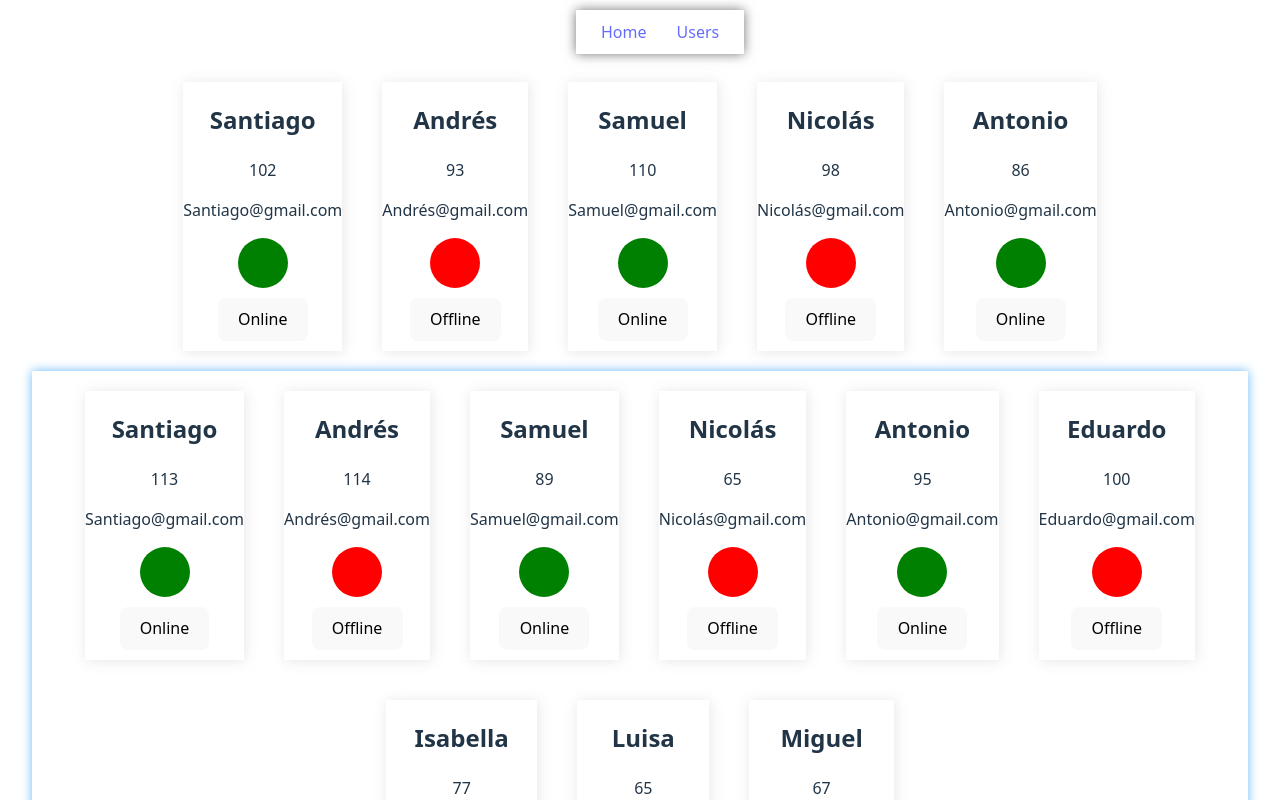
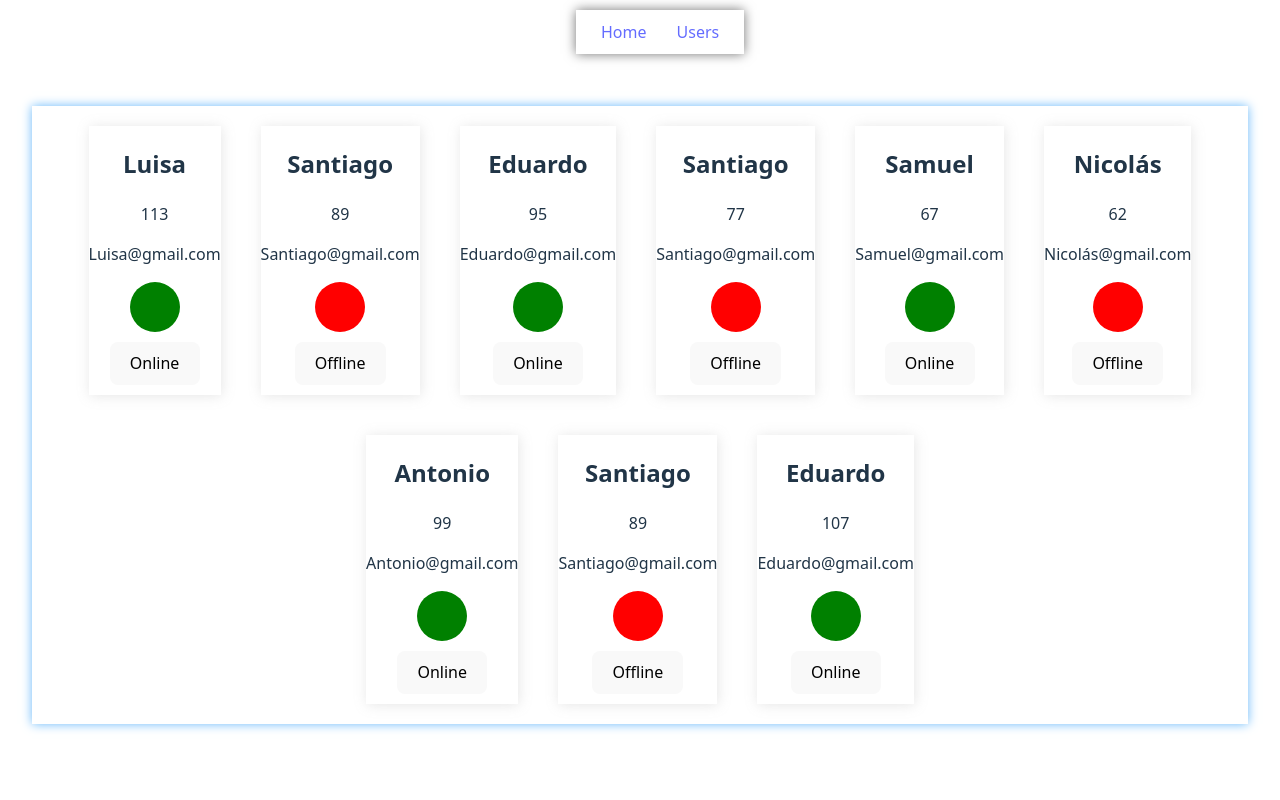
Before and after one commit to tutosrive/review-react, a React (Vite) app: page /users in a window 1280 px wide. Shown: the top 800 px of the page. Built offline with nearby package versions, Linux system fonts and the light colour scheme.

Commit message:
Refactorice and add new Objects (classes) to can see clean code, or try it! now has the Service and Utils folders and files.

```diff
--- a/src/components/UserCardContainer.tsx
+++ b/src/components/UserCardContainer.tsx
@@ -2,32 +2,13 @@ import { useEffect, useState, type FC } from 'react';
 import { User } from '../models/User';
 import UserCard from './UserCard';
 import Loader from './Loader';
-
-// Simulate query/fetch
-function randomId(str: string) {
-    return `${str}${crypto.randomUUID()}`;
-}
-
-function getUsersRandom() {
-    const usersLocal = [];
-    let flag = false;
-    const names = ['Santiago', 'Andrés', 'Samuel', 'Nicolás', 'Antonio', 'Eduardo', 'Isabella', 'Luisa', 'Miguel'];
-
-    for (let i = 0; i < names.length; i++) {
-        flag = !flag;
-        const idUser = randomId('user-');
-        const age = parseInt(((Math.random() + 1) * 60).toString(), 10);
-
-        const user = new User(idUser, names[i], age, `${names[i]}@gmail.com`, flag);
-        usersLocal.push(user);
-    }
-
-    return usersLocal;
-}
+import UserService from '../services/User.service';
 
 const UserCardContainer: FC = () => {
     const [users, setUsers] = useState<User[]>([]);
     const [isLoadingContainer, setIsLoadingContainer] = useState<boolean>(true);
+
+    const [service, setService] = useState<UserService>();
 
     const handleChangeOnline = (id: string) => {
         setUsers((prevUsers) => {
@@ -39,23 +20,28 @@ const UserCardContainer: FC = () => {
             });
         });
     };
+    useEffect(() => {
+        setService(new UserService());
+    }, []);
 
     useEffect(() => {
         const randomTimeWait: number = (Math.random() * (3 - 1) + 1) * 1000;
+        service?.getUsersRandom();
 
         const timeout = setTimeout(() => {
             // Get the users
-            const usersGet: User[] = getUsersRandom();
+            const usersGet: User[] | undefined = service?.users;
 
             // Set the user obtained!
-            setUsers(usersGet);
-            console.log(randomTimeWait);
+            if (usersGet) {
+                setUsers(usersGet);
+            }
 
             setIsLoadingContainer(false);
         }, randomTimeWait);
 
         return () => clearTimeout(timeout);
-    }, []);
+    }, [service, service?.users]);
 
     return (
         <>
--- a/src/pages/Users.page.tsx
+++ b/src/pages/Users.page.tsx
@@ -1,49 +1,10 @@
 import { useState, useEffect } from 'react';
-import { User } from '../models/User';
-import UserCard from '../components/UserCard';
 import SimpleNav from '../components/SimpleNav';
 import Loader from '../components/Loader';
 import UserCardContainer from '../components/UserCardContainer';
 
-function randomId(str: string) {
-    return `${str}${parseInt(((Math.random() + 1) * 90000).toString(), 16)}`;
-}
-
-function getUsersRandom() {
-    const usersLocal = [];
-    let flag = false;
-    const names = ['Santiago', 'Andrés', 'Samuel', 'Nicolás', 'Antonio'];
-
-    for (let i = 0; i < 5; i++) {
-        flag = !flag;
-        const idUser = randomId('user-');
-        const age = parseInt(((Math.random() + 1) * 60).toString(), 10);
-
-        const user = new User(idUser, names[i], age, `${names[i]}@gmail.com`, flag);
-        usersLocal.push(user);
-    }
-
-    return usersLocal;
-}
-
 export default function UserPage() {
     const [loading, setLoading] = useState<boolean>(true);
-    const [users, setUsers] = useState<User[]>([]);
-
-    const updateUsers = (usersObtained: User[]) => {
-        setUsers(usersObtained);
-    };
-
-    const handleChangeOnline = (id: string): void => {
-        setUsers((prevUsers) => {
-            return prevUsers.map((user) => {
-                if (user.id === id) {
-                    return { ...user, isOnline: !user.isOnline };
-                }
-                return user;
-            });
-        });
-    };
 
     useEffect(() => {
         const timeout = setTimeout(() => {
@@ -53,33 +14,11 @@ export default function UserPage() {
         return () => clearTimeout(timeout);
     }, []);
 
-    useEffect(() => {
-        // Simluate request
-        const timeout = setTimeout(() => {
-            const usersObtained: User[] = getUsersRandom();
-
-            updateUsers(usersObtained);
-            // "remove" timeout
-        }, 1000);
-
-        return () => clearTimeout(timeout);
-    }, []);
-
     return (
         <div className='container page users-page'>
             <SimpleNav />
 
-            {loading === true ? (
-                <Loader />
-            ) : (
-                <div id='users-cards'>
-                    {users.map((user) => {
-                        return <UserCard age={user.age} email={user.email} isOnline={user.isOnline} name={user.name} key={user.id} changeIsOnline={() => handleChangeOnline(user.id)} />;
-                    })}
-
-                    {<UserCardContainer />}
-                </div>
-            )}
+            {loading === true ? <Loader /> : <UserCardContainer />}
         </div>
     );
 }
--- /dev/null
+++ b/src/services/User.service.ts
@@ -0,0 +1,26 @@
+import { User } from '../models/User';
+import RandomsUtils from '../utils/Randoms.utils';
+
+export default class UserService {
+    users: User[];
+
+    constructor() {
+        this.users = [];
+    }
+
+    // Simulate first fetch USERS
+    getUsersRandom() {
+        let flag = false;
+        const names = ['Santiago', 'Andrés', 'Samuel', 'Nicolás', 'Antonio', 'Eduardo', 'Isabella', 'Luisa', 'Miguel'];
+
+        for (let i = 0; i < names.length; i++) {
+            flag = !flag;
+            const idUser = RandomsUtils.generateID('user-');
+            const age = parseInt(((Math.random() + 1) * 60).toString(), 10);
+            const userIndex = parseInt((Math.random() * (names.length - 1 - 0) + 0).toString());
+
+            const user = new User(idUser, names[userIndex], age, `${names[userIndex]}@gmail.com`, flag);
+            this.users.push(user);
+        }
+    }
+}
--- /dev/null
+++ b/src/utils/Randoms.utils.ts
@@ -0,0 +1,9 @@
+export default class RandomsUtils {
+    constructor() {
+        throw new Error("This class don't need a instance. Just call its methods");
+    }
+
+    static generateID(str?: string) {
+        return `${str}${crypto.randomUUID()}`;
+    }
+}
```
